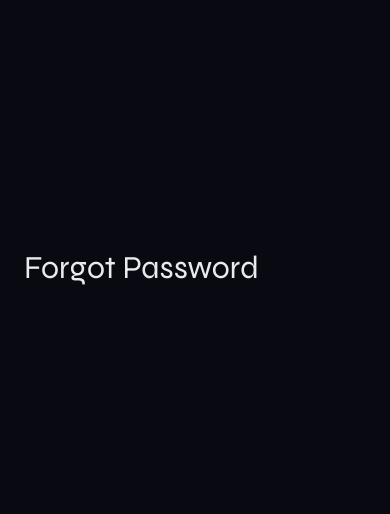
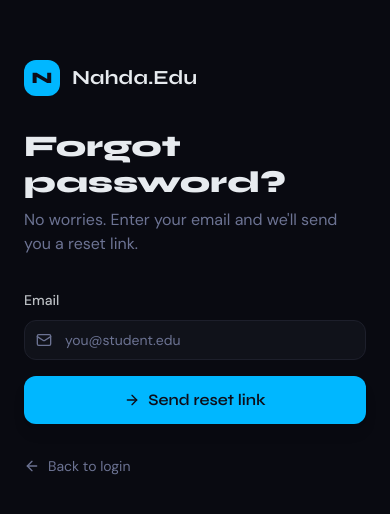
Before and after one commit to WHY8T/studyapp, a Next.js app: page /forgot-password in a window 390 px wide. Shown: the part 154-668 px from the top of the page. Built offline with nearby package versions, Linux system fonts and the light colour scheme.

Commit message:
Fix forgot-password and reset-password pages

```diff
--- a/app/(auth)/forgot-password/page.tsx
+++ b/app/(auth)/forgot-password/page.tsx
@@ -1,8 +1,115 @@
+"use client";
+
+import { useState } from "react";
+import Link from "next/link";
+import { createClient } from "@/lib/supabase/client";
+import { Button } from "@/components/ui/button";
+import { Input } from "@/components/ui/input";
+import { Loader2, Mail, ArrowRight, ArrowLeft, CheckCircle2 } from "lucide-react";
+
 export default function ForgotPasswordPage() {
+    const [loading, setLoading] = useState(false);
+    const [email, setEmail] = useState("");
+    const [sent, setSent] = useState(false);
+    const [error, setError] = useState("");
+
+    const handleSubmit = async (e: React.FormEvent) => {
+        e.preventDefault();
+        setLoading(true);
+        setError("");
+
+        const supabase = createClient();
+        const { error } = await supabase.auth.resetPasswordForEmail(email, {
+            redirectTo: `${window.location.origin}/auth/callback?next=/reset-password`,
+        });
+
+        if (error) {
+            setError(error.message);
+            setLoading(false);
+            return;
+        }
+
+        setSent(true);
+        setLoading(false);
+    };
+
     return (
-        <div>
-            <h1>Forgot Password</h1>
-            {/* your form here */}
+        <div className="space-y-8">
+            <div className="flex items-center gap-3 lg:hidden">
+                <div className="w-9 h-9 rounded-xl bg-lime flex items-center justify-center">
+                    <span className="font-display font-black text-[#0D0D18] text-base">N</span>
+                </div>
+                <span className="font-display font-bold text-xl">Nahda.Edu</span>
+            </div>
+
+            {!sent ? (
+                <>
+                    <div className="space-y-2">
+                        <h1 className="font-display font-black text-3xl">Forgot password?</h1>
+                        <p className="text-muted-foreground">
+                            No worries. Enter your email and we'll send you a reset link.
+                        </p>
+                    </div>
+
+                    <form onSubmit={handleSubmit} className="space-y-4">
+                        <div className="space-y-2">
+                            <label className="text-sm font-medium text-foreground/80">Email</label>
+                            <div className="relative">
+                                <Mail className="absolute left-3 top-1/2 -translate-y-1/2 w-4 h-4 text-muted-foreground" />
+                                <Input
+                                    type="email"
+                                    placeholder="you@student.edu"
+                                    value={email}
+                                    onChange={(e) => { setEmail(e.target.value); setError(""); }}
+                                    className={`pl-10 ${error ? "border-red-500 focus-visible:ring-red-500" : ""}`}
+                                    required
+                                />
+                            </div>
+                            {error && <p className="text-red-500 text-sm">{error}</p>}
+                        </div>
+
+                        <Button type="submit" className="w-full h-12 text-base" disabled={loading}>
+                            {loading
+                                ? <Loader2 className="animate-spin" />
+                                : <><ArrowRight className="w-4 h-4" />Send reset link</>
+                            }
+                        </Button>
+                    </form>
+
+                    <Link href="/login" className="flex items-center gap-2 text-sm text-muted-foreground hover:text-lime transition-colors">
+                        <ArrowLeft className="w-4 h-4" />
+                        Back to login
+                    </Link>
+                </>
+            ) : (
+                <div className="space-y-6">
+                    <div className="space-y-2">
+                        <h1 className="font-display font-black text-3xl">Check your email</h1>
+                        <p className="text-muted-foreground">
+                            We sent a reset link to <span className="text-foreground font-semibold">{email}</span>
+                        </p>
+                    </div>
+
+                    <div className="rounded-xl border border-lime/20 bg-lime/5 p-5 flex items-start gap-3">
+                        <CheckCircle2 className="w-5 h-5 text-lime shrink-0 mt-0.5" />
+                        <div className="space-y-1">
+                            <p className="text-sm font-semibold">Email sent successfully</p>
+                            <p className="text-sm text-muted-foreground">
+                                Click the link in the email to reset your password. Expires in 1 hour.
+                            </p>
+                        </div>
+                    </div>
+
+                    <Button variant="outline" className="w-full h-12" onClick={() => setSent(false)}>
+                        Try a different email
+                    </Button>
+
+                    <Link href="/login" className="flex items-center gap-2 text-sm text-muted-foreground hover:text-lime transition-colors">
+                        <ArrowLeft className="w-4 h-4" />
+                        Back to login
+                    </Link>
+                </div>
+            )}
         </div>
     );
 }
```
